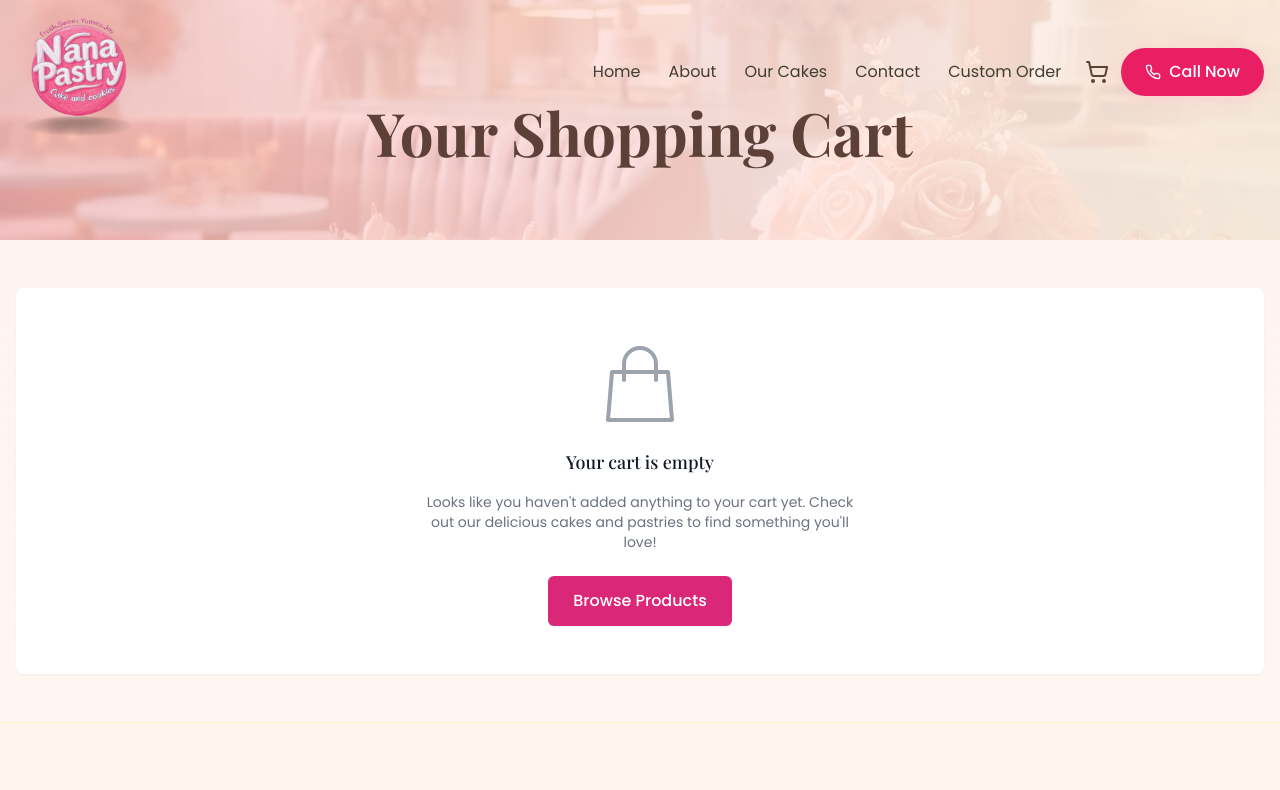
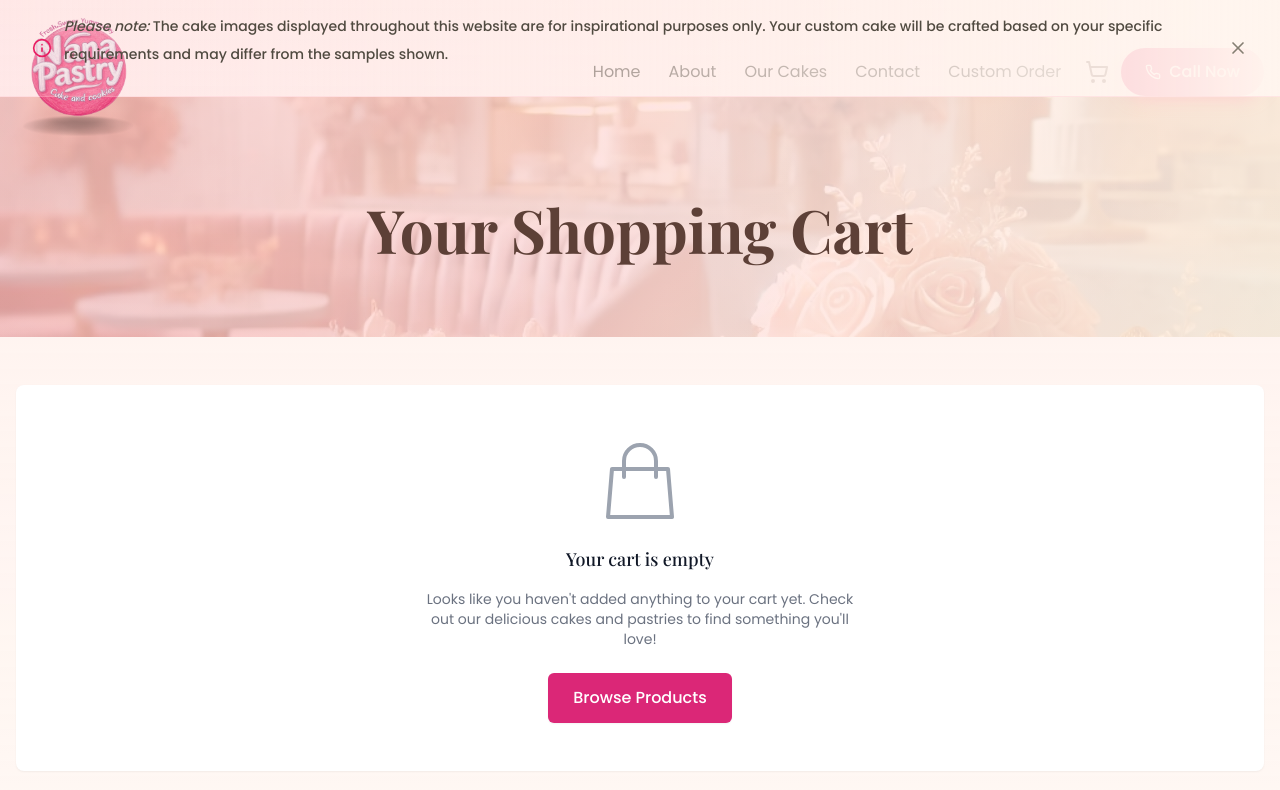
Before and after one commit to Henzolena/nana-pastry, a React (Vite) app: page /cart in a window 1280 px wide. Shown: the top 790 px of the page. Built offline with nearby package versions, Linux system fonts and the light colour scheme; a web font is replaced by a local one.

Commit message:
Add professional disclaimers about cake images being inspirational samples only

```diff
--- a/src/App.tsx
+++ b/src/App.tsx
@@ -4,6 +4,7 @@ import { AnimatePresence } from 'framer-motion'
 // Layout components
 import Navbar from '@/components/layout/Navbar'
 import Footer from '@/components/layout/Footer'
+import Disclaimer from '@/components/layout/Disclaimer'
 
 // Pages
 import Home from '@/pages/Home'
@@ -25,6 +26,7 @@ function App() {
     <CartProvider>
       <div className="min-h-screen flex flex-col">
         <Navbar />
+        <Disclaimer />
         <main className="flex-grow">
           <AnimatePresence mode="wait">
             <Routes>
--- a/src/components/CakeDetailsModal.tsx
+++ b/src/components/CakeDetailsModal.tsx
@@ -103,6 +103,12 @@ const CakeDetailsModal = ({ cake, isOpen, onClose }: CakeDetailsModalProps) => {
               ))}
             </div>
           )}
+
+          {/* Image Disclaimer */}
+          <div className="mt-3 p-2 bg-blush/10 border border-blush/20 rounded text-xs text-warmgray-600 flex items-start">
+            <Info size={12} className="text-hotpink mr-1.5 mt-0.5 flex-shrink-0" />
+            <p>Images shown are for inspiration only. Actual cake appearance may vary as each is handcrafted to order.</p>
+          </div>
         </div>
 
         {/* Details */}
--- /dev/null
+++ b/src/components/layout/Disclaimer.tsx
@@ -0,0 +1,40 @@
+import React, { useState } from 'react';
+import { Info, X } from 'lucide-react';
+import { cn } from '@/utils/cn';
+
+interface DisclaimerProps {
+  className?: string;
+}
+
+const Disclaimer: React.FC<DisclaimerProps> = ({ className }) => {
+  const [isVisible, setIsVisible] = useState(true);
+
+  if (!isVisible) return null;
+
+  return (
+    <div className={cn(
+      "bg-gradient-to-r from-blush/20 to-ivory border-b border-blush/30",
+      "text-deepbrown text-sm py-3 px-4 relative z-50",
+      className
+    )}>
+      <div className="container mx-auto flex items-center justify-between">
+        <div className="flex items-center space-x-3">
+          <Info className="h-5 w-5 text-hotpink flex-shrink-0" />
+          <p className="font-medium">
+            <span className="italic">Please note:</span> The cake images displayed throughout this website are for inspirational purposes only.
+            Your custom cake will be crafted based on your specific requirements and may differ from the samples shown.
+          </p>
+        </div>
+        <button
+          onClick={() => setIsVisible(false)}
+          className="text-warmgray-500 hover:text-deepbrown transition-colors ml-3 flex-shrink-0"
+          aria-label="Close disclaimer"
+        >
+          <X className="h-5 w-5" />
+        </button>
+      </div>
+    </div>
+  );
+};
+
+export default Disclaimer;
--- a/src/components/layout/Footer.tsx
+++ b/src/components/layout/Footer.tsx
@@ -135,6 +135,9 @@ const Footer = () => {
         <div className="text-center text-warmgray-500 text-sm">
           <p>© {currentYear} {companyInfo.name}. All rights reserved.</p>
           <p className="mt-2">Handcrafted with 💕 and premium ingredients</p>
+          <p className="mt-4 text-xs max-w-2xl mx-auto">
+            <span className="text-hotpink">*</span> The cake images displayed on this website are for inspirational purposes only and may not represent the exact product you will receive.
+          </p>
         </div>
       </div>
     </footer>
--- a/src/pages/Products.tsx
+++ b/src/pages/Products.tsx
@@ -218,6 +218,17 @@ const Products = () => {
         className="section bg-pink-gradient"
       >
         <div className="container">
+          {/* Image Disclaimer Notice */}
+          <motion.div
+            variants={fadeIn}
+            className="bg-white/80 rounded-lg p-4 mb-8 border border-blush/20 shadow-sm"
+          >
+            <div className="flex items-center text-sm text-warmgray-700">
+              <span className="text-hotpink mr-2">※</span>
+              <p>The cake images shown are for inspiration only. Each cake is handcrafted and may vary slightly from the photographs shown.</p>
+            </div>
+          </motion.div>
+
           {selectedCategory === 'custom' && (
             <motion.div
               variants={fadeIn}
```
